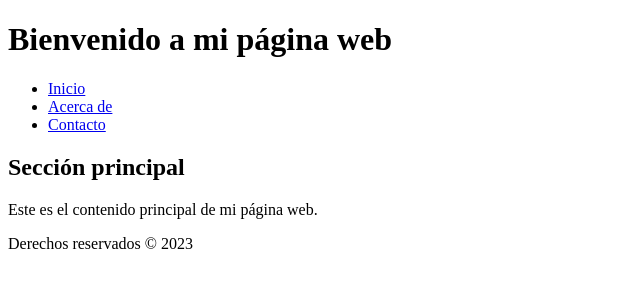
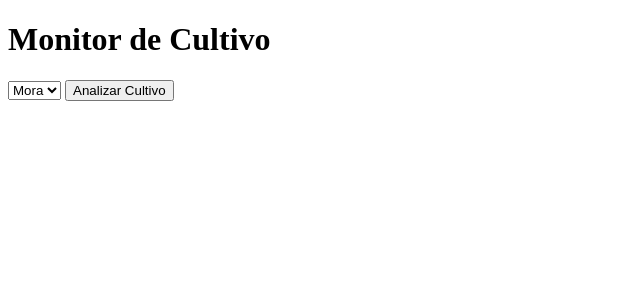
Before and after one commit to iamsxntx/Prueba, a plain HTML site: page index.html in a window 1280 px wide. Shown: the whole page, without its empty margins (0-640 px from the left). Drawn offline with Linux system fonts and the light colour scheme.

Commit message:
Update index.html

```diff
--- a/index.html
+++ b/index.html
@@ -3,29 +3,20 @@
 <head>
     <meta charset="UTF-8">
     <meta name="viewport" content="width=device-width, initial-scale=1.0">
-    <title>Mi página web</title>
-    <link rel="stylesheet" href="styles.css">
+    <title>Monitor de Cultivo</title>
 </head>
 <body>
-    <header>
-        <h1>Bienvenido a mi página web</h1>
-    </header>
-    <nav>
-        <ul>
-            <li><a href="#">Inicio</a></li>
-            <li><a href="#">Acerca de</a></li>
-            <li><a href="#">Contacto</a></li>
-        </ul>
-    </nav>
-    <main>
-        <section>
-            <h2>Sección principal</h2>
-            <p>Este es el contenido principal de mi página web.</p>
-        </section>
-    </main>
-    <footer>
-        <p>Derechos reservados &copy; 2023</p>
-    </footer>
-    <script src="script.js"></script>
+    <h1>Monitor de Cultivo</h1>
+    <select id="cultivo">
+        <option value="mora">Mora</option>
+        <option value="lulo">Lulo</option>
+        <option value="frijol">Frijol</option>
+        <!-- Agrega más opciones según sea necesario -->
+    </select>
+    <button onclick="analizarCultivo()">Analizar Cultivo</button>
+    <div id="resultados"></div>
+    <div id="graficoContainer"></div>
+    <div id="monitoreoResultados"></div>
+    <script src="tu_script.js"></script>
 </body>
 </html>
```
